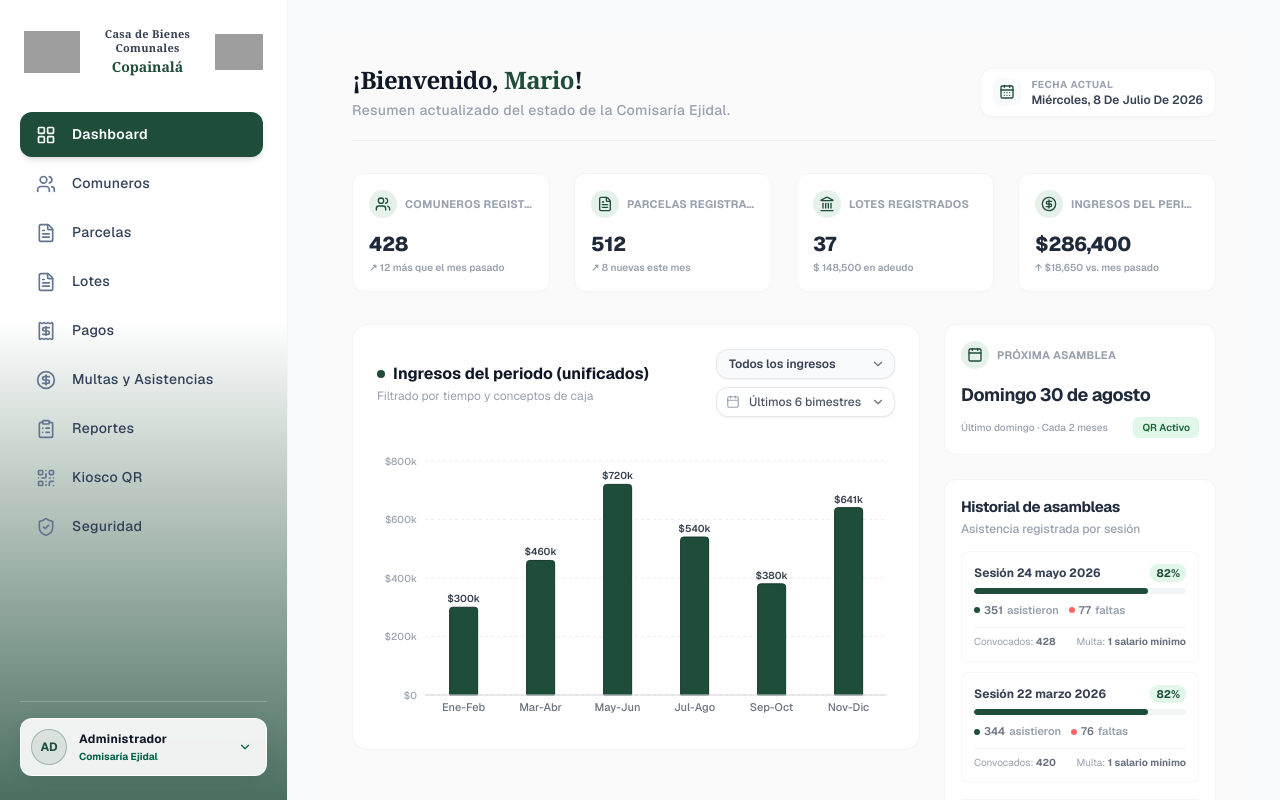
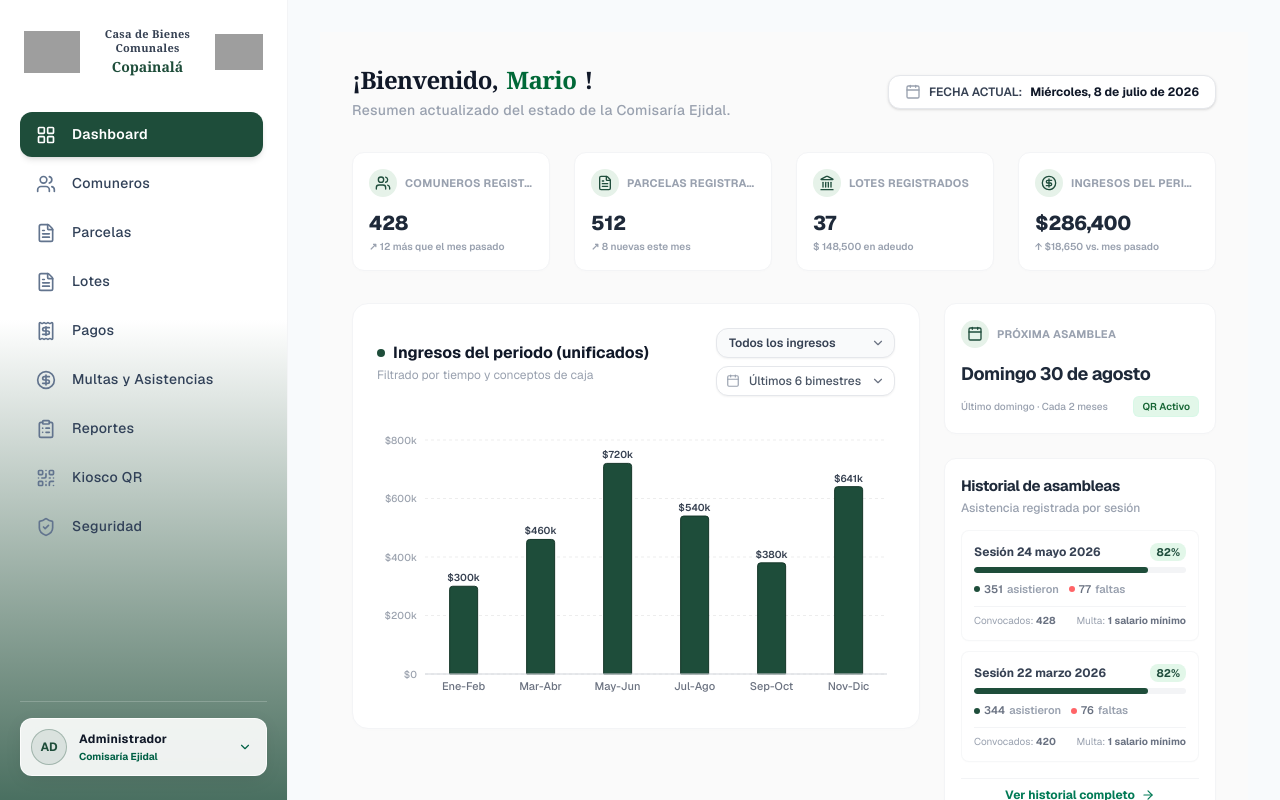
Before and after one commit to Isaili/comuneros, a Next.js app: page /menu in a window 1280 px wide. Built offline with nearby package versions, Linux system fonts and the light colour scheme; grey boxes are pictures that could not be loaded.

Commit message:
feat: correcion tipografia en el dash

```diff
--- a/src/features/lotes/components/LotesHeader.tsx
+++ b/src/features/lotes/components/LotesHeader.tsx
@@ -1,7 +1,7 @@
 "use client";
 
 import React, { useEffect, useState } from 'react';
-import { Search, Plus } from 'lucide-react';
+import { Search, Plus, Calendar } from 'lucide-react';
 
 interface HeaderProps {
   onSearchChange: (text: string) => void;
@@ -43,11 +43,12 @@ export const LotesHeader: React.FC<HeaderProps> = ({
           </p>
         </div>
 
-        <div className="self-start sm:self-auto bg-white border border-gray-100 rounded-xl px-3 sm:px-4 py-2 shadow-sm flex items-center gap-2 text-[11px] sm:text-xs font-semibold text-gray-700">
-          <span className="w-2 h-2 rounded-full bg-emerald-500 animate-pulse shrink-0"></span>
-          <p>
-            FECHA ACTUAL: <span className="font-bold text-gray-900">{fechaActual || "Cargando..."}</span>
-          </p>
+        <div className="flex items-center gap-2 bg-white border border-gray-200 rounded-xl px-4 py-2 shadow-sm text-xs font-semibold text-gray-700 self-start sm:self-auto">
+          <Calendar className="w-4 h-4 text-gray-400" />
+          <span>FECHA ACTUAL:</span>
+          <span className="text-gray-900 font-bold">
+            {fechaActual || "Cargando..."}
+          </span>
         </div>
       </div>
 
--- a/src/features/menu/components/DashboardView.tsx
+++ b/src/features/menu/components/DashboardView.tsx
@@ -1,51 +1,48 @@
 "use client";
 
-import React from "react";
-import { Users, FileText, Landmark, CircleDollarSign, CalendarDays } from "lucide-react";
+import React, { useEffect, useState } from "react";
+import { Users, FileText, Landmark, CircleDollarSign, Calendar } from "lucide-react";
 import StatCard from "./StatCard";
 import IncomeChart from "./IncomeChart";
 import NextAssembly from "./NextAssembly";
 import AssemblyHistory from "./AssemblyHistory";
 
 export default function DashboardView() {
-  // Obtener la fecha actual para mostrarla de forma dinámica y elegante
-  const fechaActual = new Date().toLocaleDateString("es-MX", {
-    weekday: "long",
-    year: "numeric",
-    month: "long",
-    day: "numeric",
-  });
+  const [fechaActual, setFechaActual] = useState<string>('');
+
+  useEffect(() => {
+    const opciones: Intl.DateTimeFormatOptions = {
+      weekday: 'long',
+      year: 'numeric',
+      month: 'long',
+      day: 'numeric'
+    };
+    const fecha = new Date().toLocaleDateString('es-MX', opciones);
+    setFechaActual(fecha.charAt(0).toUpperCase() + fecha.slice(1));
+  }, []);
 
   return (
     <div className="w-full min-h-screen bg-[#FAFAFA] px-4 sm:px-6 lg:px-8 py-6 sm:py-8 space-y-6 sm:space-y-8 text-gray-800">
 
-      {/* Encabezado Rediseñado (Premium) */}
-      <div className="flex flex-col sm:flex-row sm:items-center justify-between gap-4 pb-5 border-b border-gray-200/60 min-w-0">
-        <div className="space-y-1">
-          <div className="flex items-center gap-2 flex-wrap">
-            <h1 className="text-2xl sm:text-2xl font-extrabold text-gray-900 tracking-tight font-serif">
-              ¡Bienvenido, <span className="text-[#1E4D3A]">Mario</span>!
-            </h1>
-
-          </div>
-          <p className="text-xs sm:text-sm text-gray-400 font-medium tracking-wide">
+      <div className="flex flex-col sm:flex-row sm:items-center justify-between gap-4">
+        <div>
+          <h1 className="text-2xl font-extrabold text-gray-900 tracking-tight font-serif flex items-center gap-2">
+            ¡Bienvenido, <span className="text-[#006837]">Mario</span>!
+          </h1>
+          <p className="text-xs sm:text-sm text-gray-400 font-medium tracking-wide mt-1">
             Resumen actualizado del estado de la Comisaría Ejidal.
           </p>
         </div>
 
-        {/* Widget de Fecha a la derecha */}
-        <div className="flex items-center gap-2.5 px-3 py-2 bg-white border border-gray-100 rounded-xl shadow-[0_1px_3px_rgba(0,0,0,0.02)] self-start sm:self-auto shrink-0 transition-all hover:border-gray-250">
-          <div className="p-1.5 bg-gray-50 rounded-lg text-gray-500">
-            <CalendarDays className="w-4 h-4 text-[#1E4D3A]" />
-          </div>
-          <div className="flex flex-col">
-            <span className="text-[10px] font-bold text-gray-400 uppercase tracking-wider">Fecha actual</span>
-            <span className="text-xs font-semibold text-gray-700 capitalize">{fechaActual}</span>
-          </div>
+        <div className="flex items-center gap-2 bg-white border border-gray-200 rounded-xl px-4 py-2 shadow-sm text-xs font-semibold text-gray-700 self-start sm:self-auto">
+          <Calendar className="w-4 h-4 text-gray-400" />
+          <span>FECHA ACTUAL:</span>
+          <span className="text-gray-900 font-bold">
+            {fechaActual || "Cargando..."}
+          </span>
         </div>
       </div>
 
-      {/* Grid de Tarjetas */}
       <div className="grid grid-cols-1 sm:grid-cols-2 lg:grid-cols-4 gap-4 sm:gap-6 sm:rounded-2xl min-w-0">
         <StatCard
           title="Comuneros registrados"
@@ -81,18 +78,14 @@ export default function DashboardView() {
         />
       </div>
 
-
       <div className="grid grid-cols-1 lg:grid-cols-3 gap-6 items-start">
-
         <div className="lg:col-span-2 flex flex-col gap-6 min-w-0">
           <IncomeChart />
         </div>
-
         <div className="flex flex-col gap-6 h-full min-w-0">
           <NextAssembly />
           <AssemblyHistory />
         </div>
-
       </div>
 
     </div>
```
Lines whose indentation alone changed are shown as unchanged.
